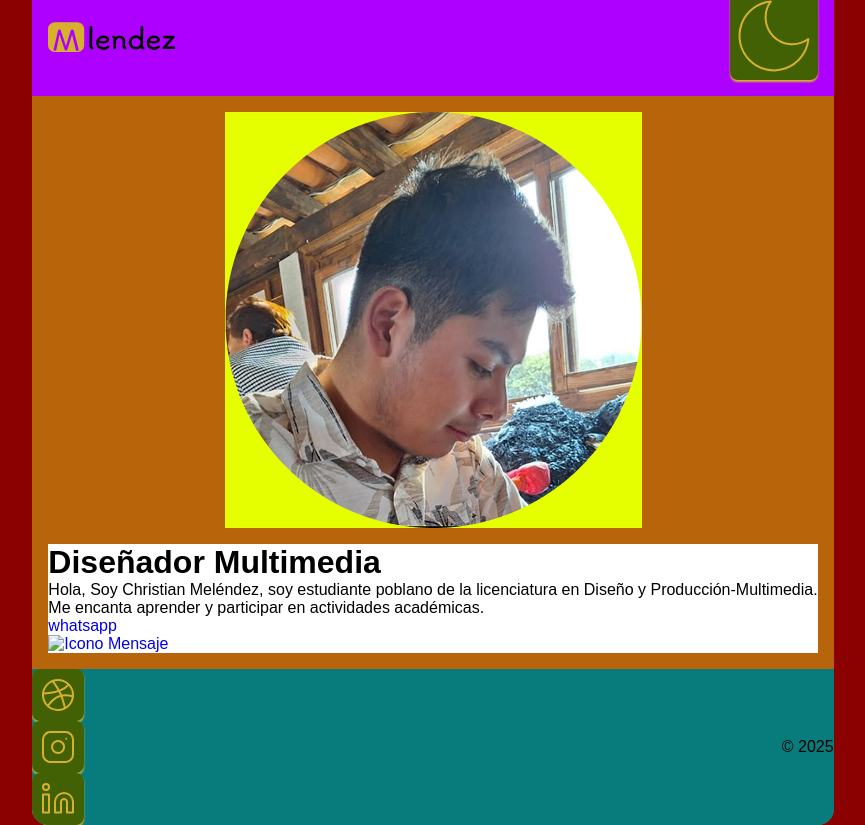
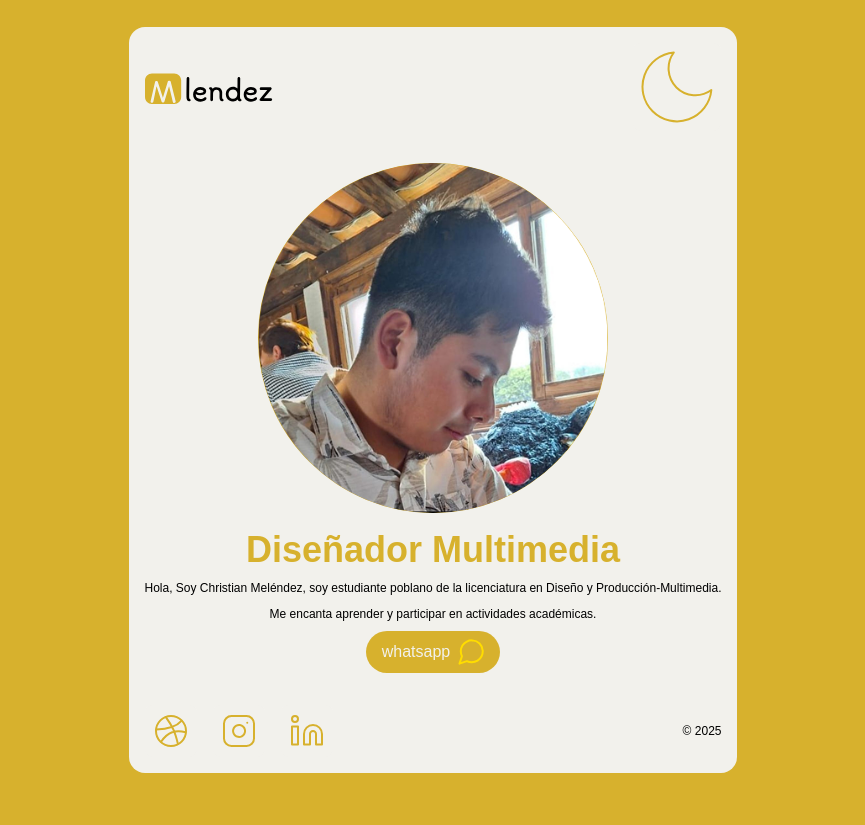
Before and after one commit to chrisito40/Tarjeta-Personal-Christian-, a plain HTML site: page index.html in a window 1280 px wide. Shown: the whole page, without its empty margins (207-1072 px from the left). After the commit the page ends 800 px from the top, so only its background shows below. Drawn offline with Linux system fonts and the light colour scheme.

Commit message:
Terminamos estilos base, definimos y aplicamos variables

```diff
--- a/index.html
+++ b/index.html
@@ -41,7 +41,7 @@
         en actividades académicas.</p>
       <a href="#">
          whatsapp
-         <img src="./assets/Icono-Mensaje.sv" alt="Icono Mensaje" />
+         <img src="./assets/Icono-Mensaje.svg" alt="Icono Mensaje" />
       </a>
     </div>
   </main>
--- a/style.css
+++ b/style.css
@@ -1,3 +1,40 @@
+/*
+    Custom Properties - Variables
+
+    Son datos que se guardan en el root, para reutilizarse a lo largo del código.
+
+    El root es un elemento de CSS que guardan las propiedades personalizadas y que podemos usar en el código.
+
+    Sintaxis:
+
+    :root {
+     --nombre-variable: valor;
+    }
+
+
+  Para usar variables en las propiedades del código, usamos 'función' llamada:
+
+  propiedad: var(nombre-variable);
+*/
+
+:root {
+  /* Scheme Light Mode */
+  --base: #D7B12D;
+  --highlight: #EBDFB6;
+  --shadow: #8E741A;
+  --white: #F2F1EC;
+  --black: #201D15;
+
+  --shadow-icon: 0 2px 2px 0 #D7B12;
+
+   --padding-n: 1rem;   /* 16 */
+   --padding-s:  0.75rem;
+   --padding-xs: 0.5rem;
+
+   --font-size-n: 1rem;
+}
+
+
 * {
   margin: 0;
   padding: 0;
@@ -10,7 +47,7 @@ body {
   justify-content: center;
   align-items: center;
   height: 100vh;
-  background-color: darkred;
+  background-color: var(--base);
   padding: 1rem;
 }
 
@@ -29,17 +66,16 @@ button {
 }
 
 .card {
-  background-color: rgb(133, 102, 18);
   border-radius: 1rem;
   overflow: hidden;
   max-width: 1200px;
+  background-color: var(--white);
 }
 
 .header {
   display: flex;
   justify-content: space-between;
   align-items: center;
-  background-color: rgb(174, 0, 255);
   padding: 1rem;
 }
 
@@ -50,8 +86,8 @@ button {
 .icon {
   padding: 0.5rem;
   border-radius: 8px;
-  background-color: rgb(66, 96, 4);
-  box-shadow: 0 2px 2px 0 #D7B12D;
+  background-color: var(--white);
+  box-shadow: var(--shadow-icon);
 }
 
 .main {
@@ -60,21 +96,61 @@ button {
   align-items: center;
   padding: 1rem;
   gap: 1rem;
-  background-color: rgb(184, 100, 10);
 }
 
 .main div:first-child {
-  background-color: rgb(229, 255, 0);
+  border-radius: 50%;
+  overflow: hidden;
+  background-color: var(--base);
+  max-width: 350px;
 }
 
 .main div:last-child {
-  background-color: #ffffff;
+  display: flex;
+  flex-direction: column;
+  justify-content: center;
+  gap: 0.5rem;
 }
 
+.main h1 {
+  text-align: center;
+  color: var(--base);
+  font-size: 2.25rem;  /* 36px / 16px = 2.25rem */
+  line height: 2.25rem;
+}
+
+.main p {
+ text-align: center;
+ font-size: 0.75rem;
+ line-height: 1.125rem;
+ background-color: var(--white);
+}
+
+.main a {
+  display: flex;
+  justify-content: center;
+  align-items: center;
+  align-self: center;
+  gap: 0.5rem;
+  padding: 0.5rem 1rem;
+  border-radius: 2rem;
+  background-color: var(--base);
+  color: var(--white);
+
+}
 
 .footer {
   display: flex;
   justify-content: space-between;
   align-items: center;
-  background-color: rgb(8, 124, 124);
+  padding: 1rem;
 }
+
+.footer div {
+  display: flex;
+  gap: 1rem;
+}
+
+.footer p {
+  font-size: 0.75rem;
+}
```
